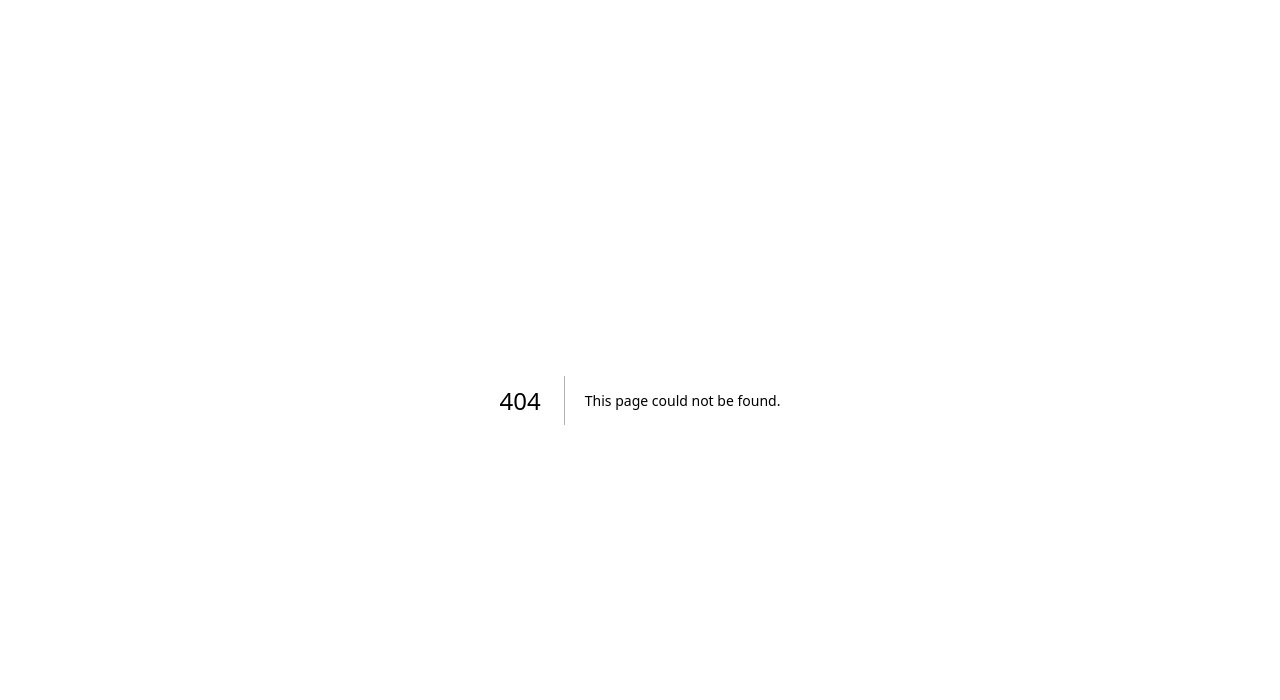
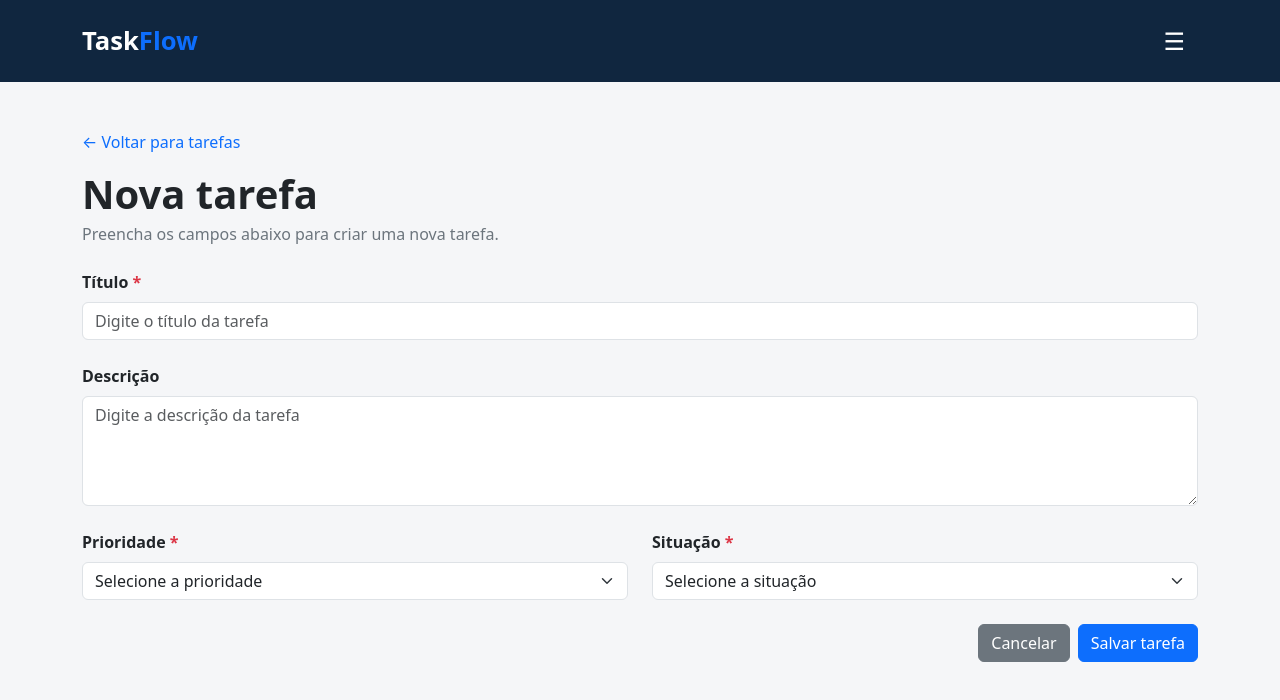
Before and after one commit to Luiz-sourceDev/PFEND1-AV-INDIVIDUAL, a Next.js app in the folder frontend/: page /tarefas/nova in a window 1280 px wide. Before the commit this address had no page. Shown: the top 700 px of the page. Built offline with nearby package versions, Linux system fonts and the light colour scheme.

Commit message:
FEAT: cria telas e navegacao do TaskFlow

```diff
--- /dev/null
+++ b/frontend/src/app/tarefas/nova/page.js
@@ -0,0 +1,89 @@
+import Link from "next/link";
+
+export default function NovaTarefa() {
+  return (
+    <>
+      <header className="taskflow-navbar py-3">
+        <div className="container d-flex justify-content-between align-items-center">
+          <div className="taskflow-logo text-white">
+            Task<span>Flow</span>
+          </div>
+
+          <button className="btn text-white fs-4">☰</button>
+        </div>
+      </header>
+
+      <main className="container py-5">
+        <Link href="/" className="text-decoration-none">
+          ← Voltar para tarefas
+        </Link>
+
+        <div className="mt-3">
+          <h1 className="fw-bold mb-1">Nova tarefa</h1>
+
+          <p className="text-secondary">
+            Preencha os campos abaixo para criar uma nova tarefa.
+          </p>
+        </div>
+
+        <div className="mt-4">
+          <label className="form-label fw-semibold">
+            Título <span className="text-danger">*</span>
+          </label>
+
+          <input
+            type="text"
+            className="form-control"
+            placeholder="Digite o título da tarefa"
+          />
+        </div>
+
+        <div className="mt-4">
+          <label className="form-label fw-semibold">Descrição</label>
+
+          <textarea
+            className="form-control"
+            rows="4"
+            placeholder="Digite a descrição da tarefa"
+          ></textarea>
+        </div>
+
+        <div className="row mt-4">
+          <div className="col-md-6">
+            <label className="form-label fw-semibold">
+              Prioridade <span className="text-danger">*</span>
+            </label>
+
+            <select className="form-select">
+              <option value="">Selecione a prioridade</option>
+              <option value="alta">Alta</option>
+              <option value="media">Média</option>
+              <option value="baixa">Baixa</option>
+            </select>
+          </div>
+
+          <div className="col-md-6">
+            <label className="form-label fw-semibold">
+              Situação <span className="text-danger">*</span>
+            </label>
+
+            <select className="form-select">
+              <option value="">Selecione a situação</option>
+              <option value="pendente">Pendente</option>
+              <option value="andamento">Em andamento</option>
+              <option value="concluida">Concluída</option>
+            </select>
+          </div>
+        </div>
+
+        <div className="d-flex justify-content-end gap-2 mt-4">
+          <Link href="/" className="btn btn-secondary">
+            Cancelar
+          </Link>
+
+          <button className="btn btn-primary">Salvar tarefa</button>
+        </div>
+      </main>
+    </>
+  );
+}
```
Also changed, not shown: frontend/src/app/page.js (+103 -40 lines), frontend/src/app/tarefas/editar/[id]/page.js (added, +81 -0 lines).
